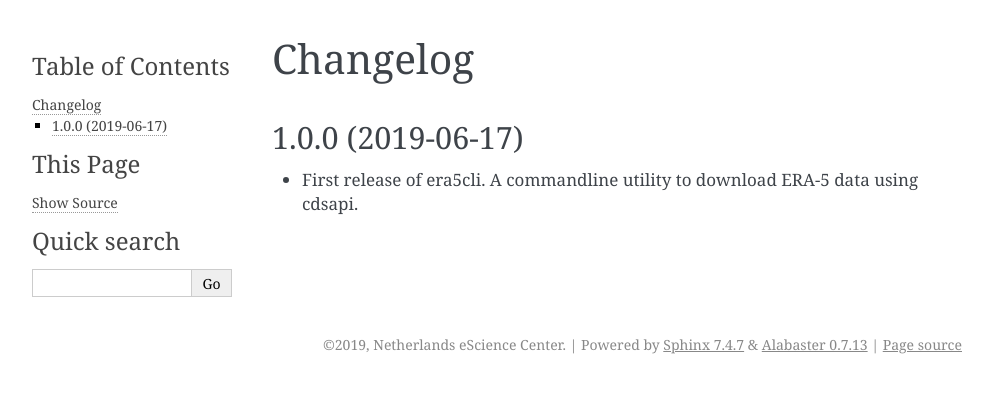
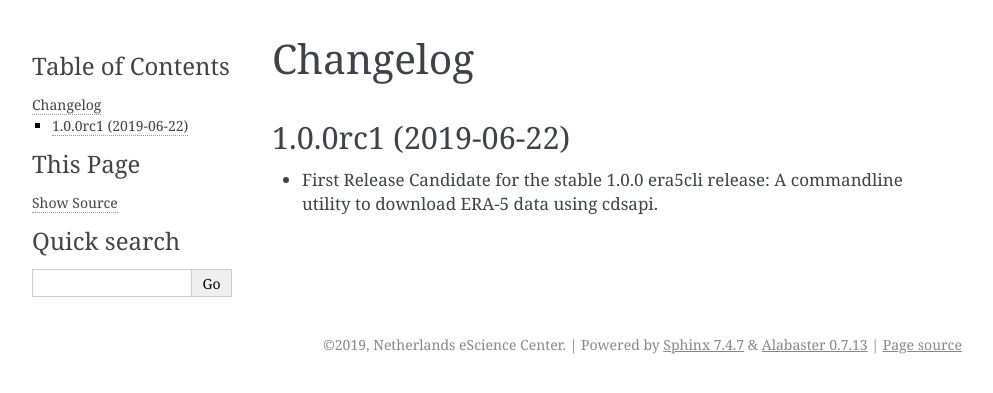
Before and after one commit to eWaterCycle/era5cli, a Sphinx documentation site: the page built from docs/source/changes.rst, in a window 1280 px wide. Shown: the top 393 px of the page, without its empty margins (148-1141 px from the left). Built offline with Sphinx 7.4.7, drawn with Linux system fonts in a browser that asks for light colours.

Commit message:
Release cleanup (#15)
* update version number for release

* add zenodo integration file

```diff
--- a/CHANGELOG.rst
+++ b/CHANGELOG.rst
@@ -1,6 +1,6 @@
 Changelog
 *********
 
-1.0.0 (2019-06-17)
+1.0.0rc1 (2019-06-22)
 ==================
-* First release of era5cli. A commandline utility to download ERA-5 data using cdsapi.
+* First Release Candidate for the stable 1.0.0 era5cli release: A commandline utility to download ERA-5 data using cdsapi.
--- a/docs/source/conf.py
+++ b/docs/source/conf.py
@@ -25,7 +25,7 @@ copyright = '2019, Netherlands eScience Center'
 author = 'Ronald van Haren'
 
 # The full version, including alpha/beta/rc tags
-release = '1.0.0'
+release = '1.0.0rc1'
 
 
 # -- General configuration ---------------------------------------------------
--- a/era5cli/__version__.py
+++ b/era5cli/__version__.py
@@ -10,4 +10,4 @@ __author__ = ('Ronald van Haren', 'Jaro Camphuijsen', 'Yifat Dzigan',
               'Niels Drost', 'Fakhereh Alidoost', 'Bouwe Andela',
               'Jerom Aerts', 'Berend Weel')
 __email__ = 'r.vanharen@esciencecenter.nl'
-__version__ = '1.0.0'
+__version__ = '1.0.0rc1'
--- a/setup.py
+++ b/setup.py
@@ -32,7 +32,7 @@ setup(
     package_data={'era5cli': ['cartesius/*']},
     long_description=README,
     classifiers=[
-        "Development Status :: 4 - Beta",
+        'Development Status :: 5 - Production/Stable',
         'Intended Audience :: Developers',
         'Intended Audience :: Science/Research',
         'Operating System :: MacOS :: MacOS X',
```
Also changed, not shown: .zenodo.json (added), 1 other file.
